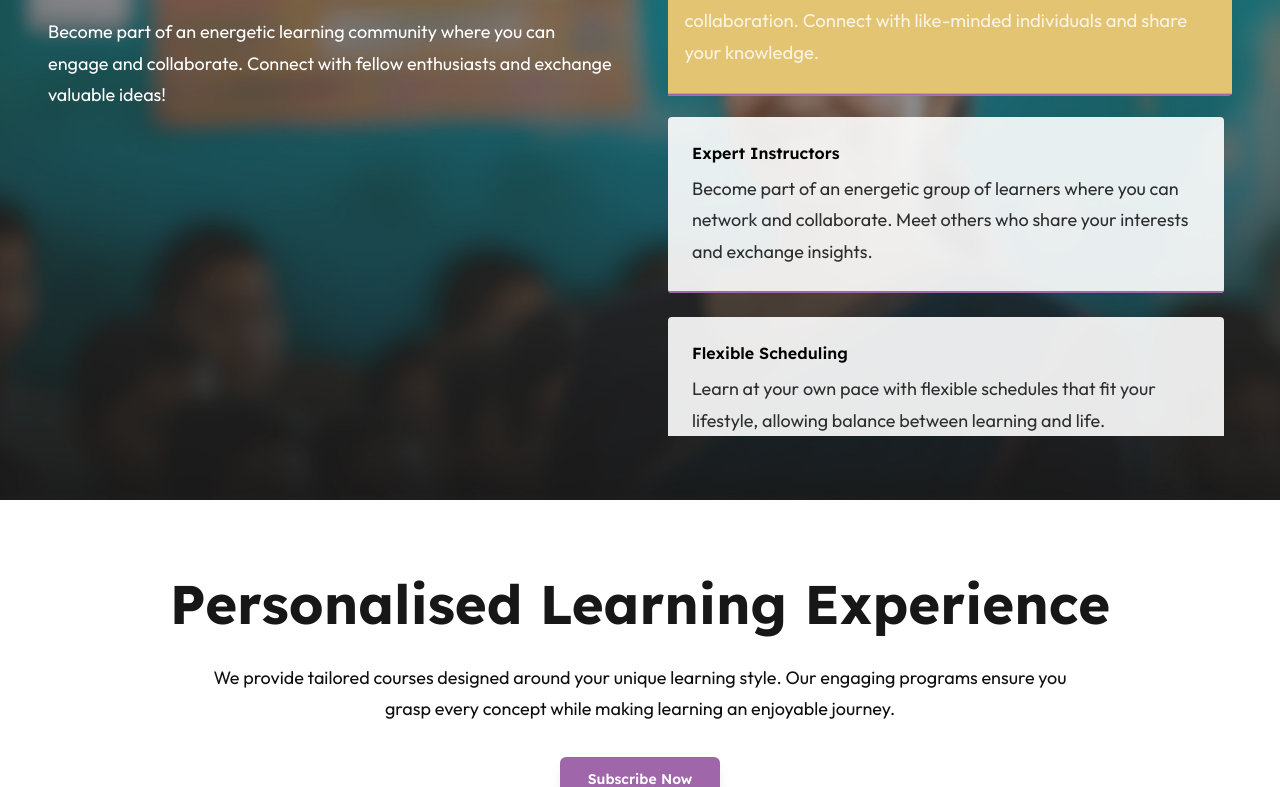
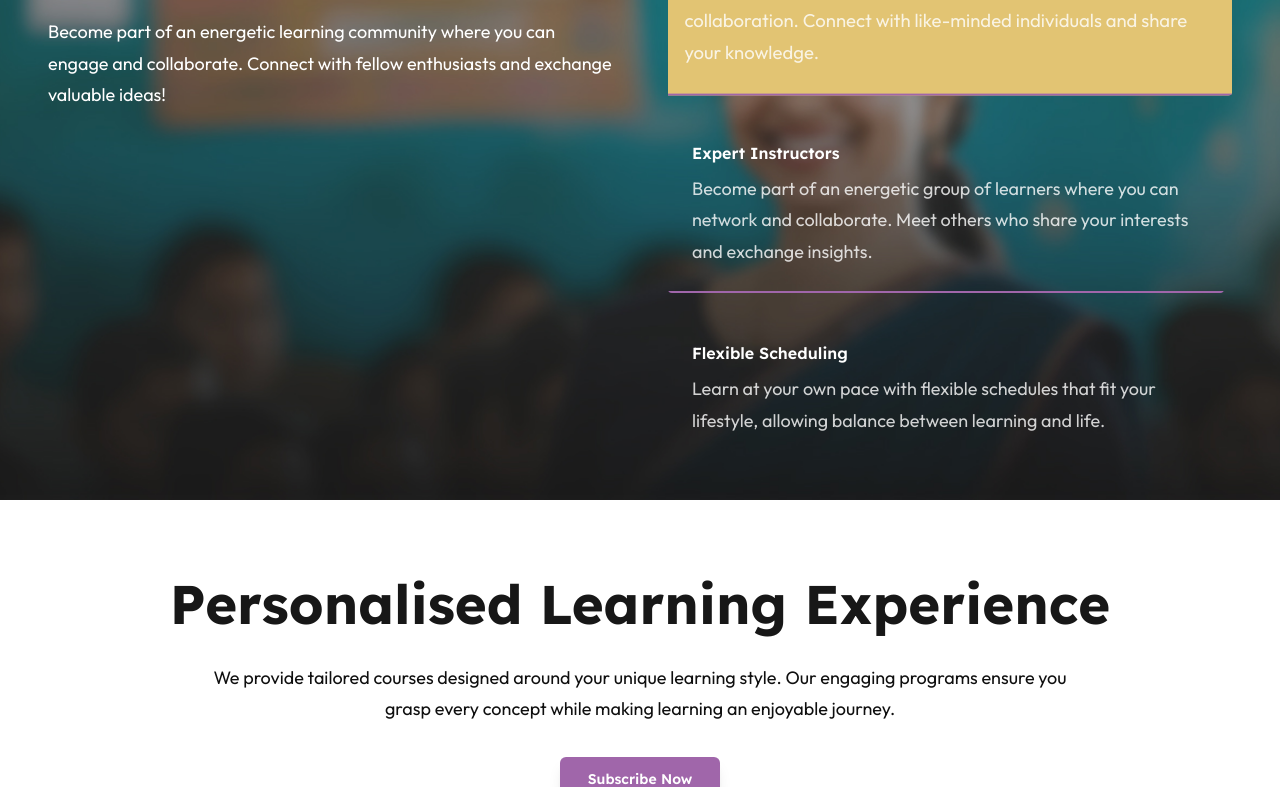
Before and after one commit to ayatiworkstechnologies/sarvata, a Next.js app: page / in a window 1280 px wide. Shown: the part 3020-3807 px from the top of the page. Built offline with nearby package versions, Linux system fonts and the light colour scheme.

Commit message:
25/12/2025 updated 3

```diff
--- a/sections/Advantages.jsx
+++ b/sections/Advantages.jsx
@@ -111,7 +111,7 @@ export default function Advantages() {
                 <div
                   className={`
                     relative p-6 transition-colors duration-300 border-b-2 border-primary
-                    ${isActive ? "text-white" : "bg-white/90 text-black"}
+                    ${isActive ? "text-white" : " text-white"}
                   `}
                 >
                   <h4 className="font-semibold mb-2">
```
